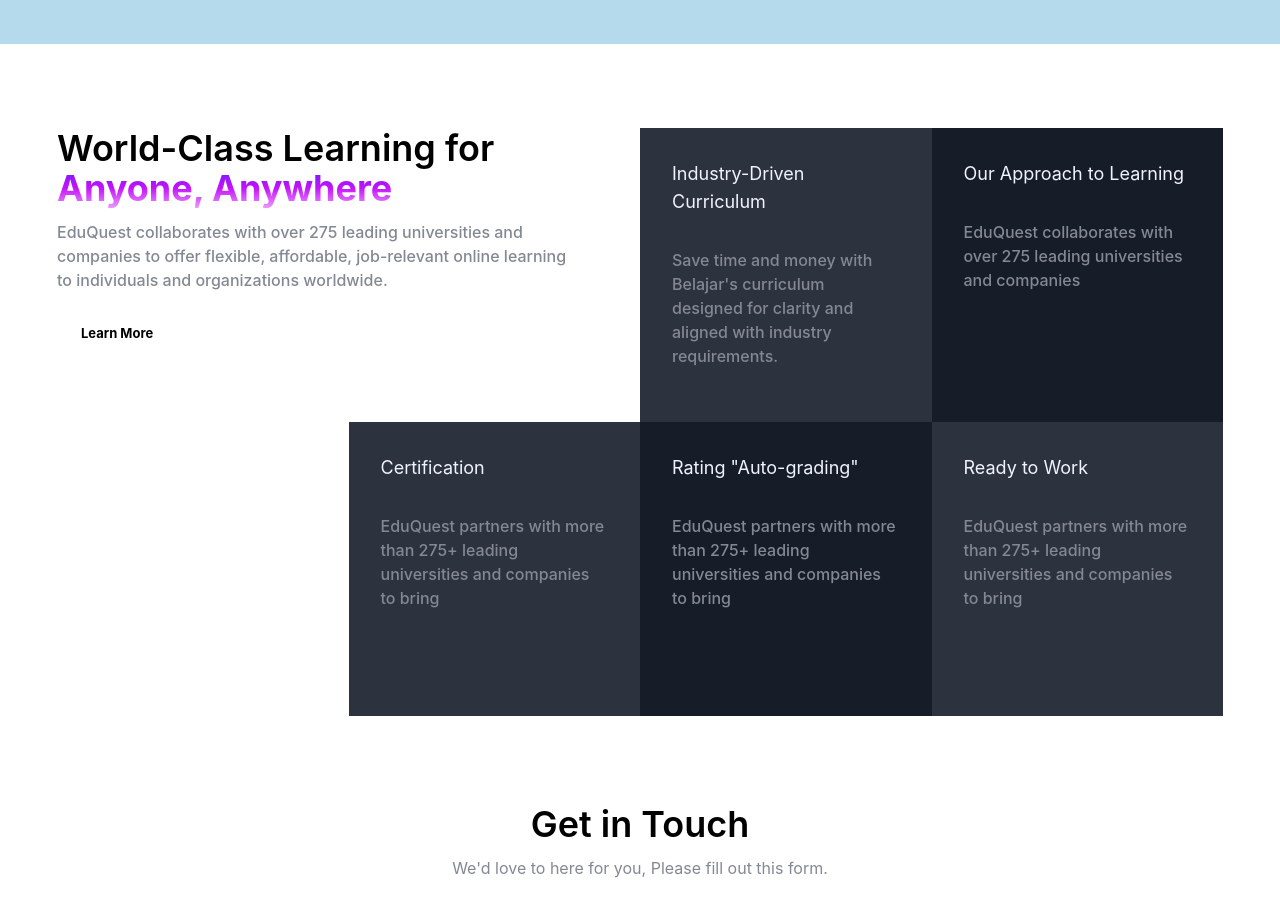
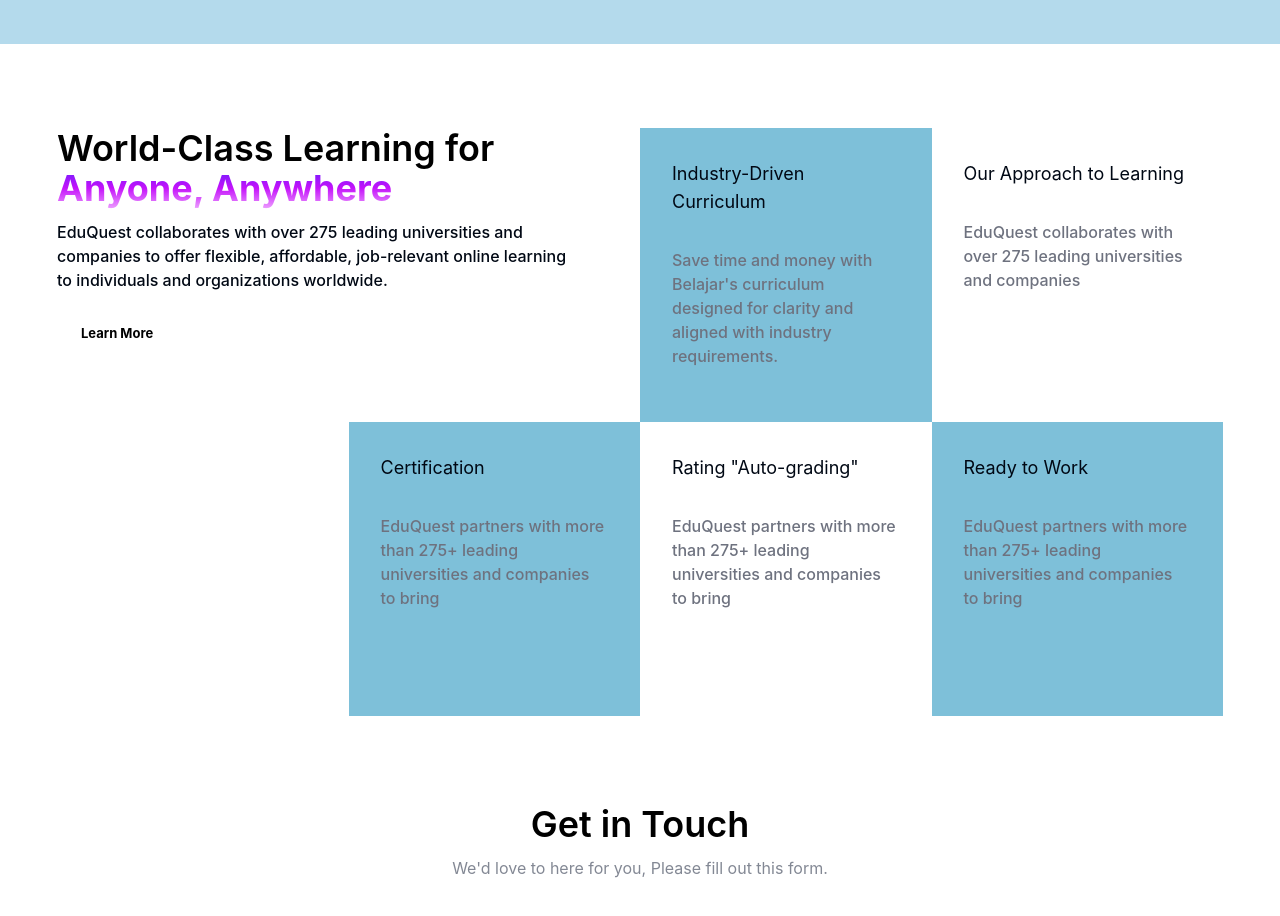
Before and after one commit to Siddhantkashyap-kashyap/EDUQUEST, a React (Create React App) app: page /about in a window 1280 px wide. Shown: the part 2204-3120 px from the top of the page. Built offline with nearby package versions, Linux system fonts and the light colour scheme; no server answers.

Commit message:
Update LearningGrid.jsx for better theme and bg colors

```diff
--- a/src/components/core/AboutPage/LearningGrid.jsx
+++ b/src/components/core/AboutPage/LearningGrid.jsx
@@ -53,9 +53,9 @@
             key={i}
             className={`${i === 0 && "xl:col-span-2 xl:h-[294px]"}  ${
               card.order % 2 === 1
-                ? "bg-richblack-700 h-[294px]"
+                ? "bg-blue-50 h-[294px]"
                 : card.order % 2 === 0
-                ? "bg-richblack-800 h-[294px]"
+                ? "bg-white h-[294px]"
                 : "bg-transparent"
             } ${card.order === 3 && "xl:col-start-2"}  `}
           >
@@ -65,7 +65,7 @@
                   {card.heading}
                   <HighlightText text={card.highliteText} />
                 </div>
-                <p className="text-richblack-300 font-medium">
+                <p className="text-richblack-900 font-medium">
                   {card.description}
                 </p>
 
@@ -77,9 +77,9 @@
               </div>
             ) : (
               <div className="p-8 flex flex-col gap-8">
-                <h1 className="text-richblack-5 text-lg">{card.heading}</h1>
+                <h1 className="text-richblack-900 text-lg">{card.heading}</h1>
 
-                <p className="text-richblack-300 font-medium">
+                <p className="text-richblack-400 font-medium">
                   {card.description}
                 </p>
               </div>
```
